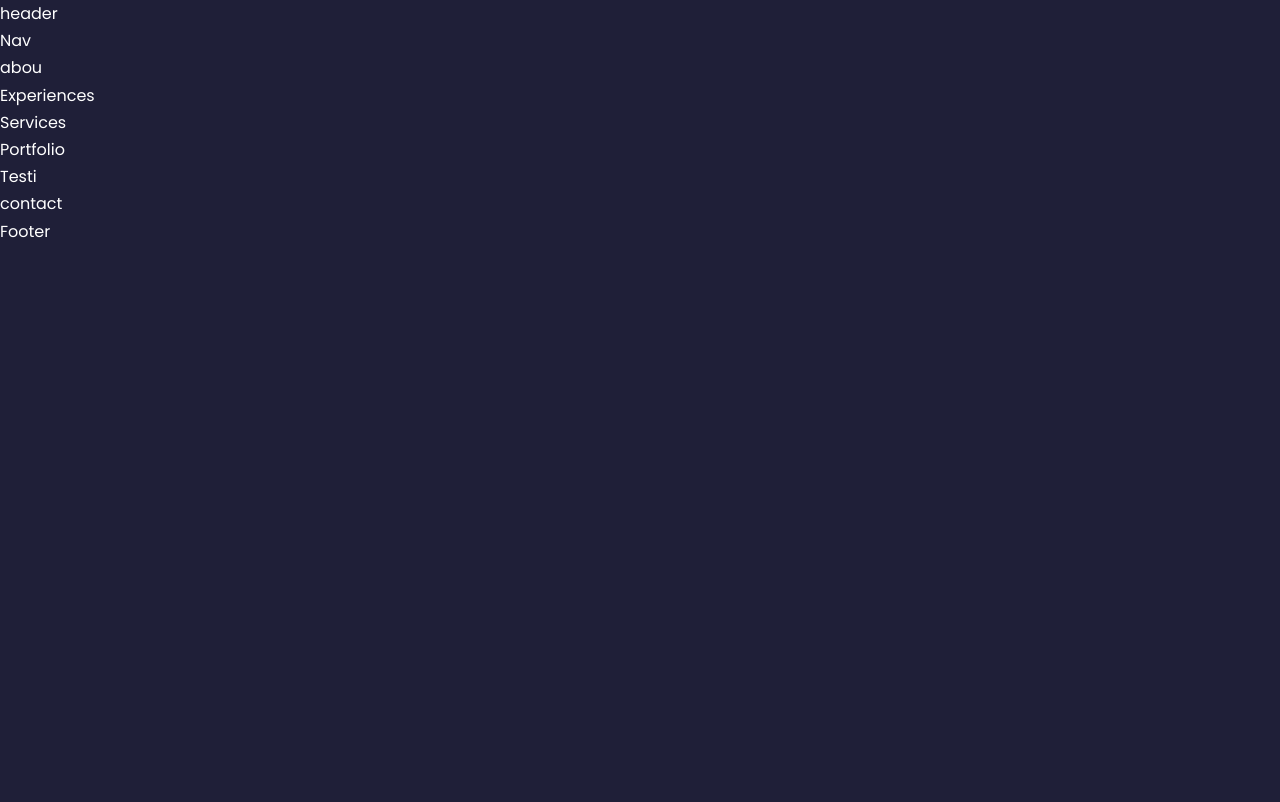
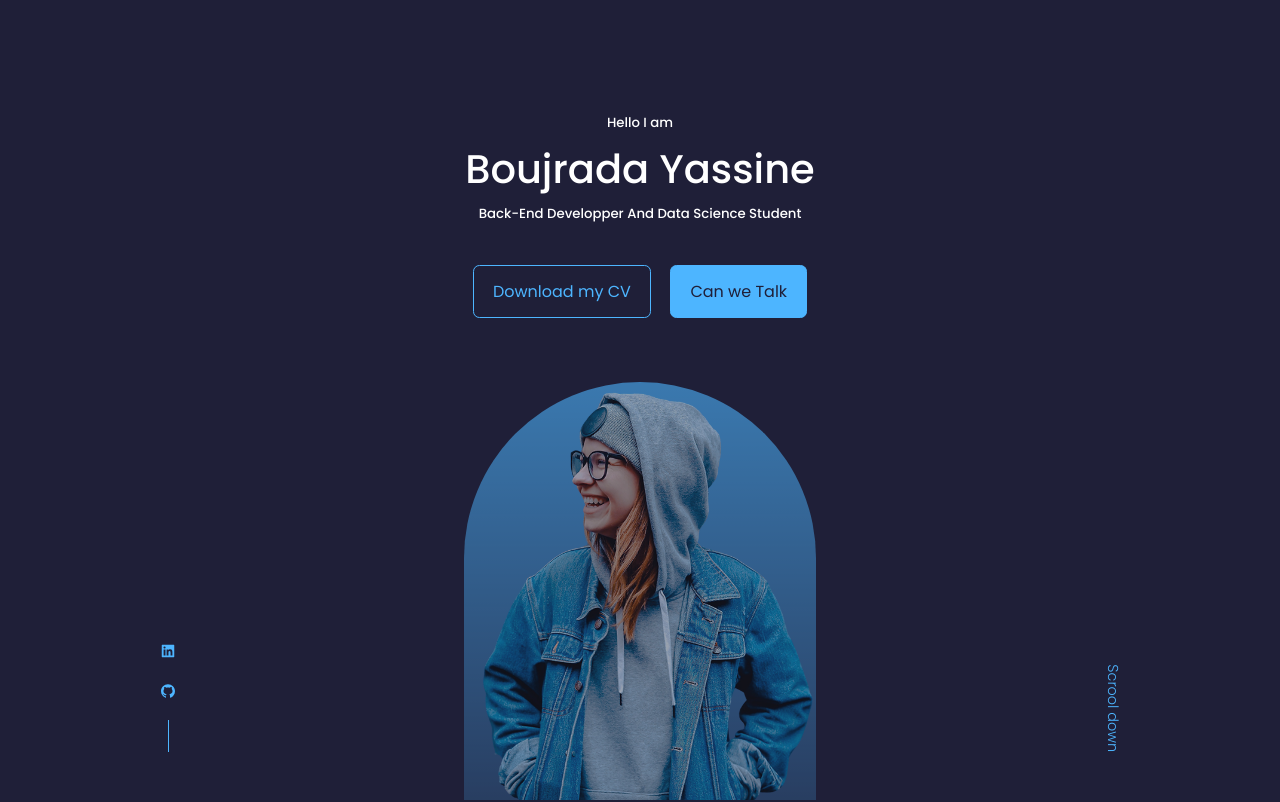
Before and after one commit to yassineboujrada/PORTFOLIO_BOUJRADA_YASSINE, a React (Create React App) app: page / in a window 1280 px wide. Shown: the top 802 px of the page. Built offline with nearby package versions, Linux system fonts and the light colour scheme.

Commit message:
Header component

```diff
--- a/package.json
+++ b/package.json
@@ -8,6 +8,7 @@
     "@testing-library/user-event": "^13.5.0",
     "react": "^18.2.0",
     "react-dom": "^18.2.0",
+    "react-icons": "^4.6.0",
     "react-scripts": "5.0.1",
     "web-vitals": "^2.1.4"
   },
--- a/src/components/header/Header.jsx
+++ b/src/components/header/Header.jsx
@@ -1,8 +1,27 @@
 import React from 'react'
 import './header.css';
+import CV from '../../assets/cv.pdf'
+import Me_pic from '../../assets/me.png'
+import SocialIcons from './SocialIcons';
 
 export const Header = () => {
-  return (
-    <div>header</div>
-  )
+    return (
+        <header>
+            <div className='container header__container'>
+                <h5>Hello I am</h5>
+                <h1>Boujrada Yassine</h1>
+                <h5 className='text-light'>Back-End Developper And Data Science Student</h5>
+                <div className='general_btn_header'>
+                    <a className="btn" href={CV} download>Download my CV</a>
+                    <a className="btn btn-primary" href="#contact">Can we Talk</a>
+                </div>
+                <SocialIcons />
+                <div className='me_zuin'>
+                    <img src={Me_pic} alt="it's just my pic" style={{height:'34rem'}}/>
+                </div>
+
+                <a className="scroll__down" href="#contact">Scrool down</a>
+            </div>
+        </header>
+    )
 }
--- /dev/null
+++ b/src/components/header/SocialIcons.jsx
@@ -0,0 +1,17 @@
+import React from 'react';
+import {AiFillLinkedin,AiFillGithub} from 'react-icons/ai'
+const SocialIcons = () => {
+  return (
+    <div className='header__socials'>
+        <a href="https://www.linkedin.com/in/yassineboujrada" target="_blank">
+            <AiFillLinkedin />
+        </a>
+        <a href="https://github.com/yassineboujrada" target="_blank">
+            <AiFillGithub />
+        </a>
+
+    </div>
+  )
+}
+
+export default SocialIcons;
--- a/src/components/header/header.css
+++ b/src/components/header/header.css
@@ -0,0 +1,81 @@
+header{
+    height: 100vh;
+    padding-top: 7rem;
+    overflow:  hidden;
+}
+
+.header__container{
+    text-align: center;
+    height: 100%;
+    position: relative;
+}
+
+.general_btn_header{
+    margin-top: 2.5rem;
+    display: flex;
+    gap: 1.2rem;
+    justify-content:center;
+}
+
+.scroll__down{
+    position: absolute;
+    right:-2.3rem;
+    bottom:5rem;
+    transform: rotate(90deg);
+    font-weight: 300;
+    font-size: 0.9rem;
+}
+
+/* DESIGN OF ICONS */
+.header__socials{
+    display: flex;
+    flex-direction: column;
+    align-items: center;
+    gap: 0.8rem;
+    position: absolute;
+    left: 0;
+    bottom: 3rem;
+}
+
+.header__socials::after{
+    content: '';
+    width: 1px;
+    height: 2rem;
+    background: var(--color-primary);
+}
+
+/* PICTURE SIDE */
+.me_zuin{
+    background: linear-gradient(var(--color-primary),transparent);
+    width: 22rem;
+    height: 40rem;
+    position: absolute;
+    left: 50%;
+    transform: translateX(-50%);
+    margin-top: 4rem;
+    border-radius: 12rem 12rem 0 0;
+    opacity: 0.6;
+    overflow: hidden;
+    padding: 0.5rem 0.5rem 0.5rem 0.5rem;
+
+}
+
+/****************************** Devices In Medium Size ***********************/
+
+@media screen and (max-width:1024px){
+    header{
+        height: 78vh;
+    }
+}
+
+/****************************** Devices In Small Size ***********************/
+
+@media screen and (max-width:600px){
+    header{
+        height: 100vh;
+    }
+
+    .header__socials,.scroll__down {
+        display: none;
+    }
+}
--- a/src/index.css
+++ b/src/index.css
@@ -123,7 +123,7 @@ img{
 
 /****************************** Devices In Small Size ***********************/
 
-@media screen and (max-width:1024px){
+@media screen and (max-width:600px){
     .container{
         width: var(--container-width-sm);
     }
```
Also changed, not shown: 1 other file (tests, documents, lock files or other folders).
